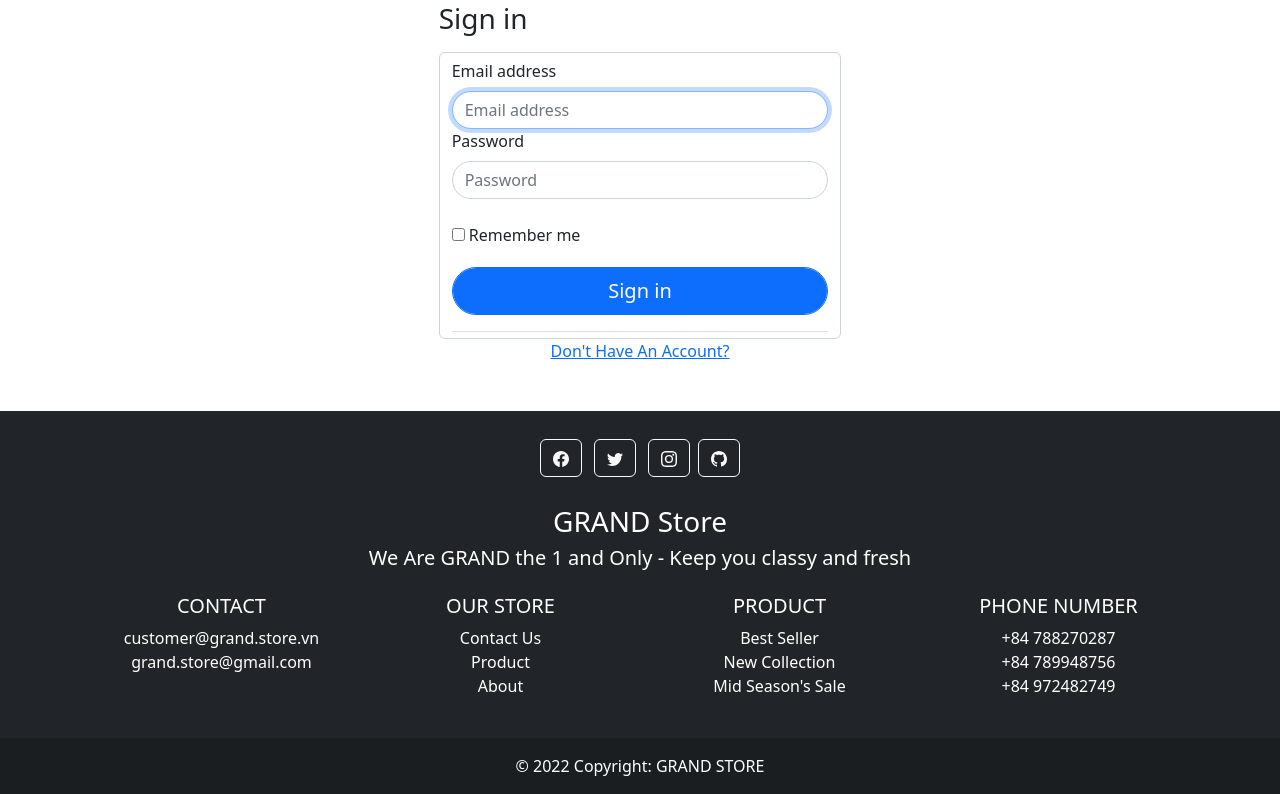
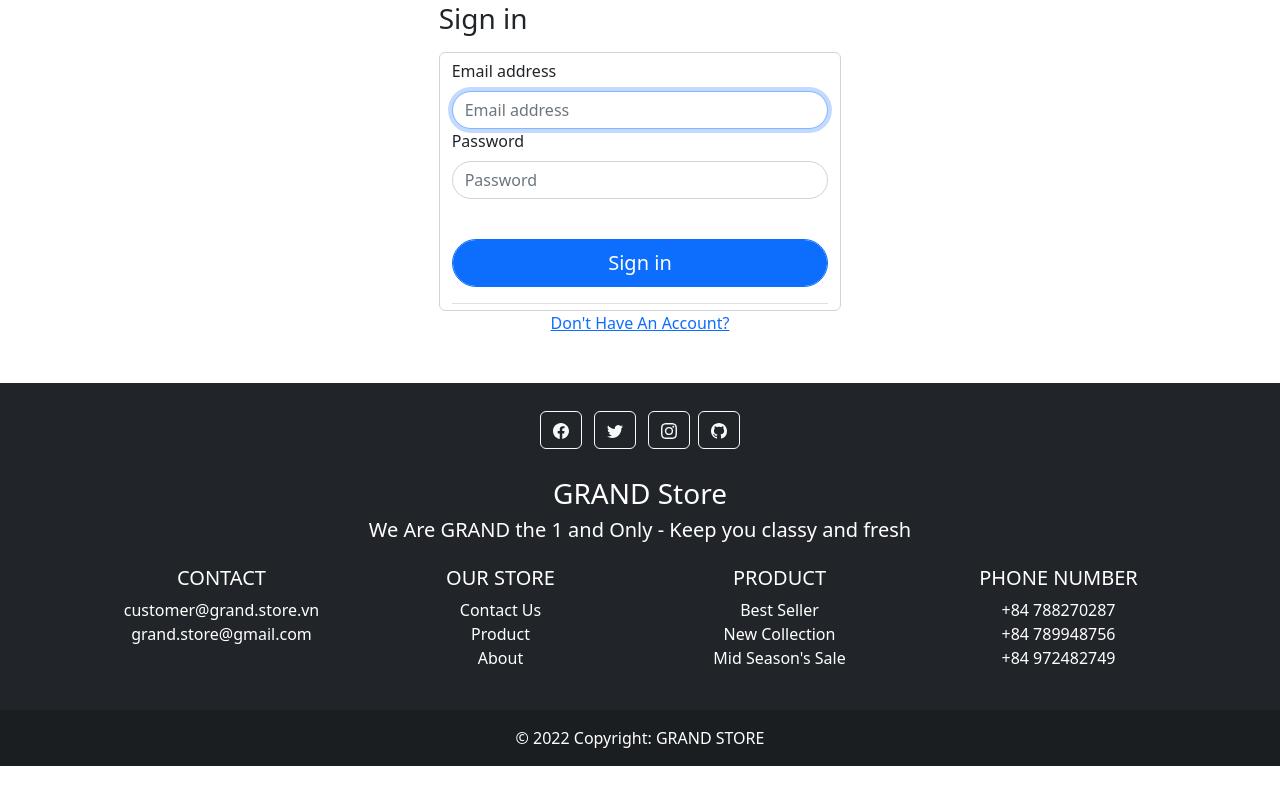
Before and after one commit to jamaisseule/WEBG301, a Symfony app: template templates/security/login.html.twig in a window 1280 px wide. Shown: the part 125-919 px from the top of the page. After the commit the page ends 891 px from the top, so only its background shows below. Run offline with Twig, Linux system fonts and the light colour scheme; the template is opened without the code that fills it, so the values that code supplies are empty; some libraries are stand-ins or nearby versions.

Commit message:
Update login.html.twig
update login

```diff
--- a/templates/security/login.html.twig
+++ b/templates/security/login.html.twig
@@ -21,11 +21,6 @@
             <input type="password" name="_password" class="form-control rounded-pill" placeholder="Password" required
                    autofocus>
             <br>
-            <div class="checkbox mb-1">
-                <label>
-                    <input type="checkbox" name="_remember_me"> Remember me
-                </label>
-            </div>
             <div class="d-flex flex-wrap justify-content-center py-3 border-bottom">
                 <button class="form-control rounded-pill btn btn-lg btn-primary" type="submit">
                     Sign in
```
